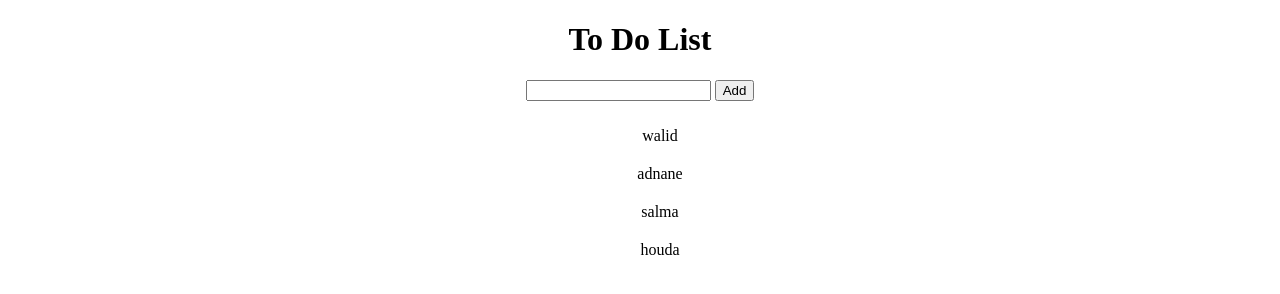
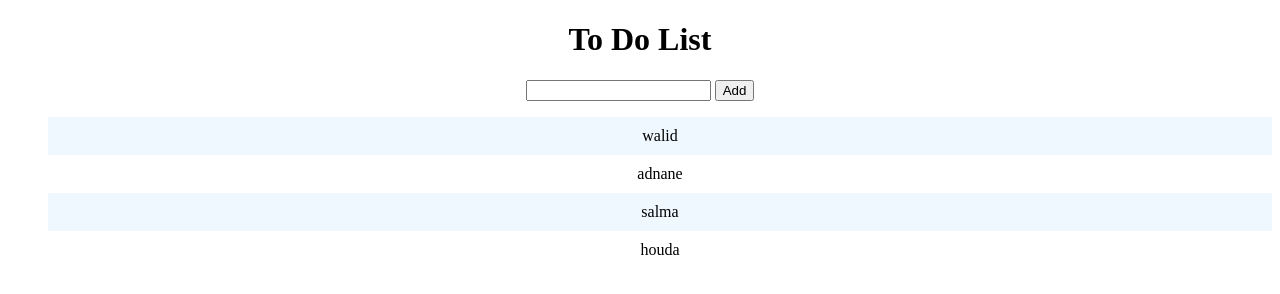
Before and after one commit to walidchahidan/projects_js, a plain HTML site: page index.html in a window 1280 px wide. Drawn offline with Linux system fonts and the light colour scheme.

Commit message:
ToDoList

```diff
--- a/style.css
+++ b/style.css
@@ -6,6 +6,6 @@ ul li{
     padding: 10px;
     /* background-color: aliceblue; */
 }
-ul li::after{
-    background-color: red;
+ul li:nth-child(odd){
+    background-color: aliceblue;
 }
```
